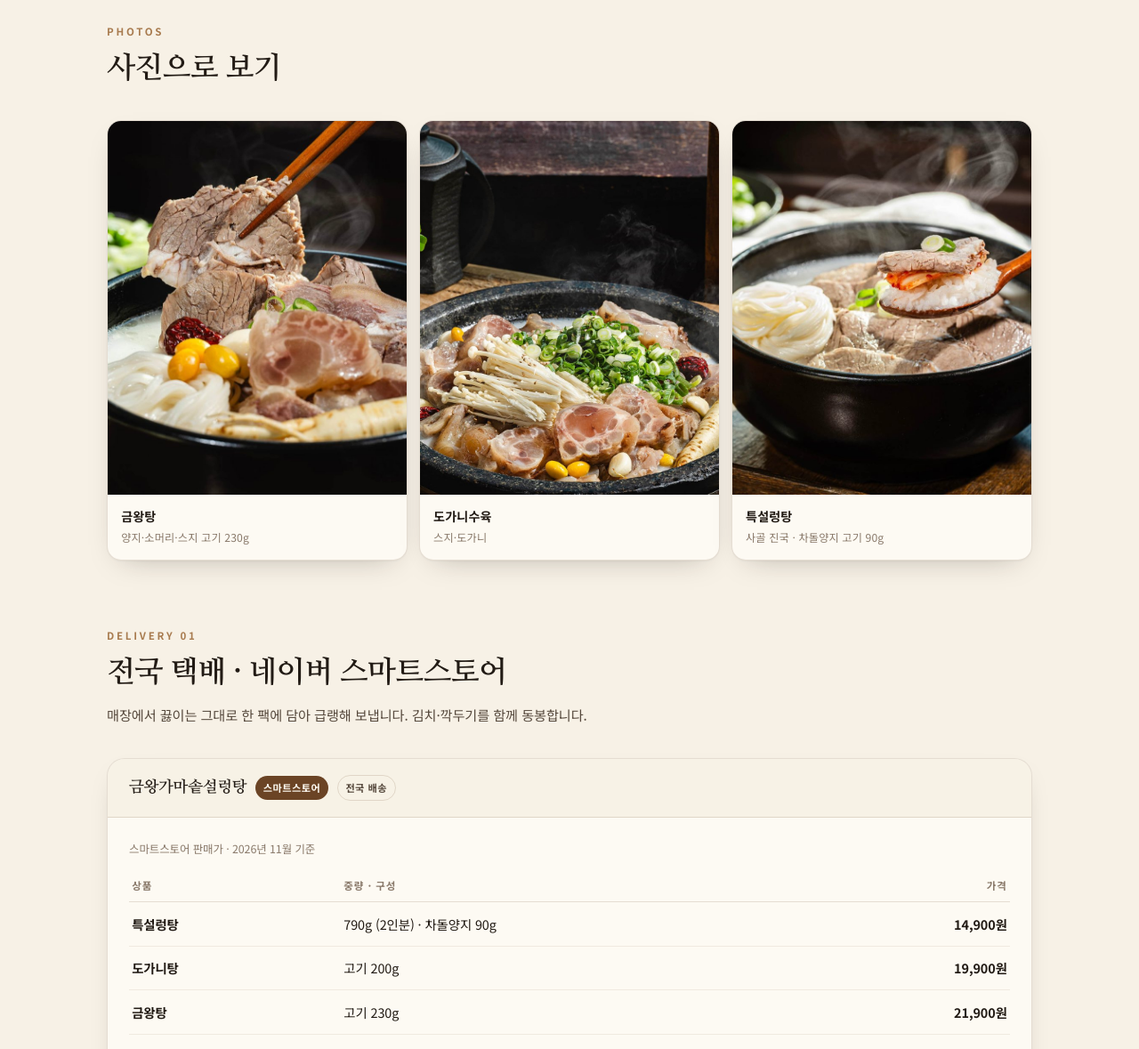
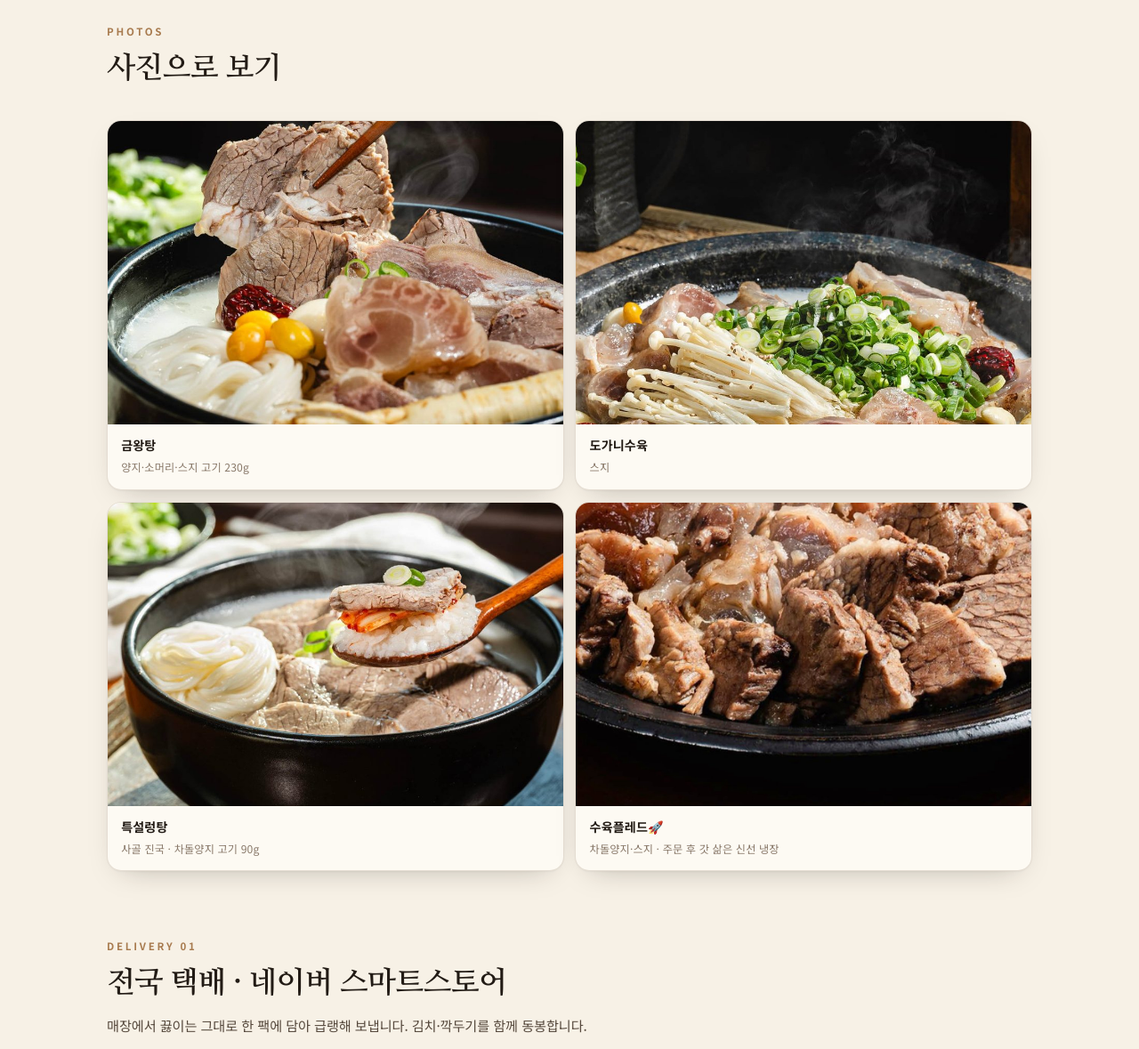
Before and after one commit to geumwang/geumwang.github.io, a plain HTML site: page index.html in a window 1280 px wide. Shown: the part 2420-3599 px from the top of the page at 89% size. Drawn offline with Linux system fonts and the light colour scheme.

Commit message:
사진으로 보기에 수육플레드 추가, 도가니수육 캡션 스지로 정리, 갤러리 2x2 그리드

```diff
--- a/index.html
+++ b/index.html
@@ -229,7 +229,7 @@
   .band__caption span{margin-top:.7rem;font-size:.8rem;letter-spacing:.16em;color:rgba(246,237,222,.78)}
 
   /* ── 사진 갤러리 ───────────────────────────────────── */
-  .gallery{display:grid;gap:.8rem;grid-template-columns:1fr}
+  .gallery{display:grid;gap:.8rem;grid-template-columns:repeat(2,1fr)}
   .gallery figure{
     margin:0;border-radius:16px;overflow:hidden;box-shadow:var(--shadow);
     background:var(--ivory);border:1px solid var(--line);
@@ -240,6 +240,10 @@
     font-size:.88rem;font-weight:700;letter-spacing:.01em;
   }
   .gallery figcaption span{display:block;font-weight:400;font-size:.76rem;color:var(--ink-faint);margin-top:.12rem}
+  @media (max-width:479px){
+    .gallery figcaption{padding:.6rem .75rem .65rem;font-size:.84rem}
+    .gallery figcaption span{font-size:.72rem}
+  }
 
   /* ── 주문 채널 ──────────────────────────────────────── */
   .channel{margin-top:1.6rem;background:var(--ivory);border:1px solid var(--line);border-radius:var(--radius);overflow:hidden;box-shadow:var(--shadow)}
@@ -408,8 +412,7 @@
     .specs{grid-template-columns:1fr 1fr;column-gap:2.5rem}
     .specs > div:nth-last-child(2){border-bottom:1px solid var(--line)}
     .cards{grid-template-columns:1fr 1fr}
-    .gallery{grid-template-columns:repeat(3,1fr)}
-    .gallery img{aspect-ratio:4/5}
+    .gallery{grid-template-columns:repeat(2,1fr)}
     .pickle{grid-template-columns:1.35fr .65fr;align-items:start}
     .group{grid-template-columns:1.4fr .6fr;align-items:center}
     .foot{grid-template-columns:1.2fr .8fr;gap:2rem}
@@ -574,13 +577,18 @@
       </figure>
       <figure>
         <img src="assets/dogani-suyuk.jpg" width="880" height="1034" loading="lazy" decoding="async"
-             alt="도가니수육. 스지와 도가니를 담은 뚝배기">
-        <figcaption>도가니수육<span>스지·도가니</span></figcaption>
+             alt="도가니수육. 스지를 담아낸 뚝배기">
+        <figcaption>도가니수육<span>스지</span></figcaption>
       </figure>
       <figure>
         <img src="assets/seolleongtang-spoon.jpg" width="880" height="880" loading="lazy" decoding="async"
              alt="사골 진국에 밥과 고기를 올려 숟가락으로 뜨는 설렁탕">
         <figcaption>특설렁탕<span>사골 진국 · 차돌양지 고기 90g</span></figcaption>
+      </figure>
+      <figure>
+        <img src="assets/suyuk-platter.jpg" width="1200" height="800" loading="lazy" decoding="async"
+             alt="수육플레드🚀. 차돌양지와 스지를 주문 후 갓 삶아 담아낸 수육 한 접시">
+        <figcaption>수육플레드🚀<span>차돌양지·스지 · 주문 후 갓 삶은 신선 냉장</span></figcaption>
       </figure>
     </div>
   </section>
```
Also changed, not shown: assets/suyuk-platter.jpg (added), llms.txt.
